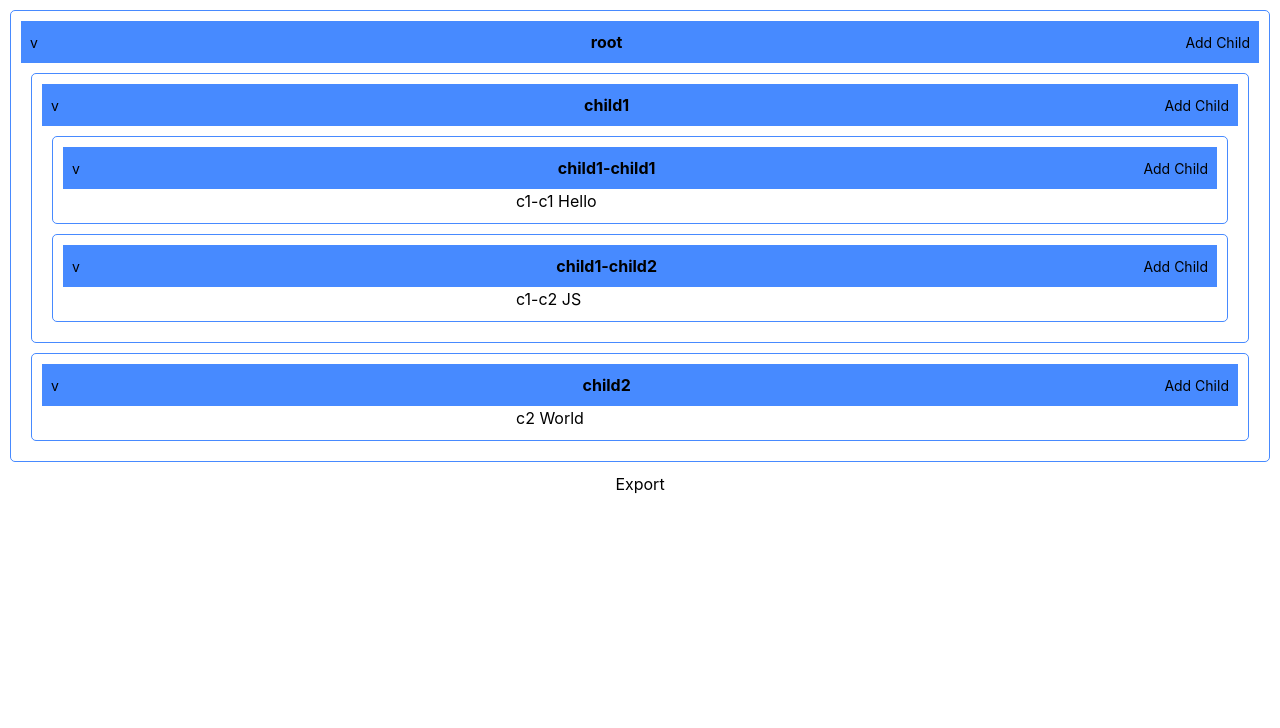
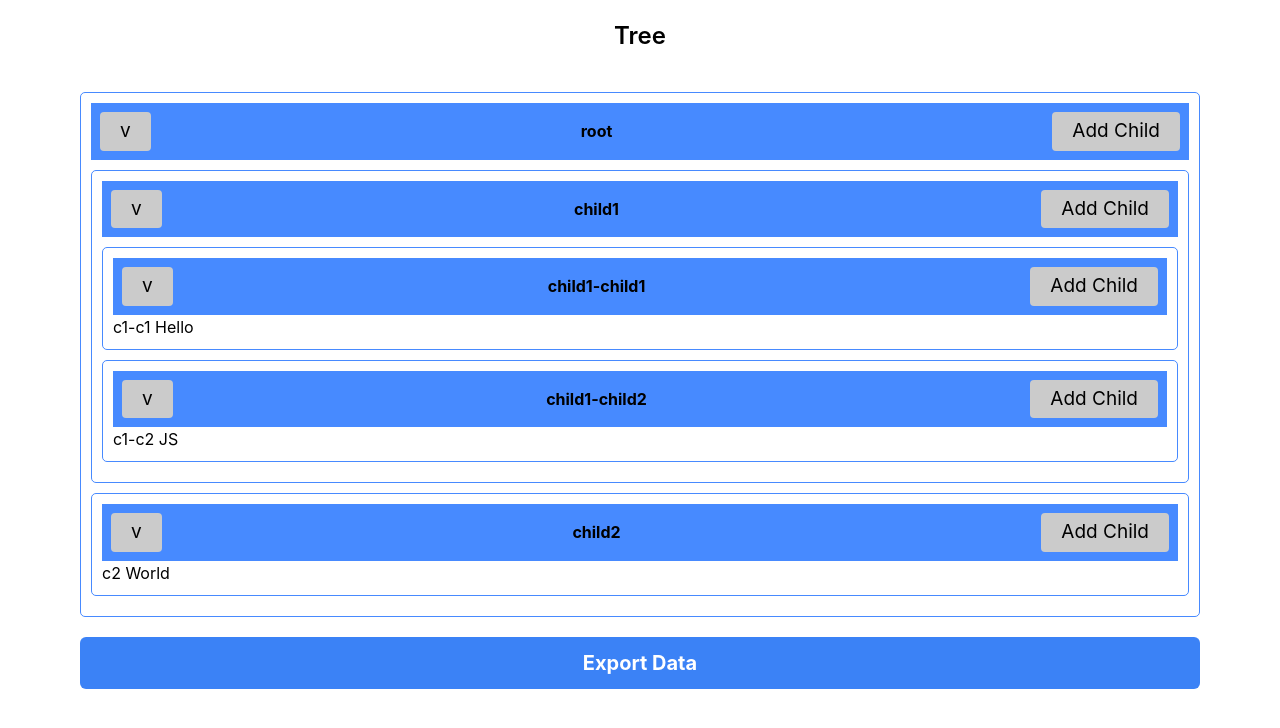
Before and after one commit to developer207/aimonk-assinment, a React (Create React App) app: page / in a window 1280 px wide. Shown: the top 728 px of the page. Built offline with nearby package versions, Linux system fonts and the light colour scheme.

Commit message:
chang button css

```diff
--- a/src/App.js
+++ b/src/App.js
@@ -73,10 +73,12 @@ function App() {
   };
 
   return (
-    <div className="App">
+    <div className="px-20 space-y-5">
+
+      <h1 className='py-5 text-2xl font-semibold text-center'>Tree</h1>
 
       <TagView tag={tree} onUpdate={updateTagData} onAddChild={addChildToTag} />
-      <button onClick={handleExportData}>Export</button>
+      <button className='py-3 font-bold text-xl bg-blue-500 text-white w-full rounded-md' onClick={handleExportData}>Export Data</button>
     </div>
   );
 }
--- a/src/components/TagView/TagView.css
+++ b/src/components/TagView/TagView.css
@@ -2,10 +2,9 @@
 
 .tag {
     border: 1px solid #478aff;
-    margin: 10px;
     padding: 10px;
-    /* background-color: #f5f5f5; */
     border-radius: 5px;
+    margin: 10px 0px;
   }
 
   .tag-header {
@@ -19,10 +18,12 @@
   }
 
   .tag-header button {
-    background-color: transparent;
     border: none;
     cursor: pointer;
-    font-size: 14px;
+    font-size: 19px;
+    background-color: #cbcbcb;
+    padding: 5px 20px;
+    border-radius: 4px;
   }
 
   .tag-header span {
--- a/src/components/TagView/TagView.jsx
+++ b/src/components/TagView/TagView.jsx
@@ -31,8 +31,8 @@ const TagView = ({ tag, onUpdate, onAddChild }) => {
 
   return (
     <div className="tag">
-      <div className="tag-header bg-blue-400">
-        <button onClick={handleCollapse}>{collapsed ? '>' : 'v'}</button>
+      <div className="tag-header">
+        <button className="" onClick={handleCollapse}>{collapsed ? '>' : 'v'}</button>
         {editingName ? (
           <input
             type="text"
--- a/tailwind.config.js
+++ b/tailwind.config.js
@@ -1,6 +1,6 @@
 /** @type {import('tailwindcss').Config} */
 module.exports = {
-  content: ["./src/**/*.{html,js}"],
+  content: ["./src/**/*.{html,js,jsx}"],
   theme: {
     extend: {},
   },
```
